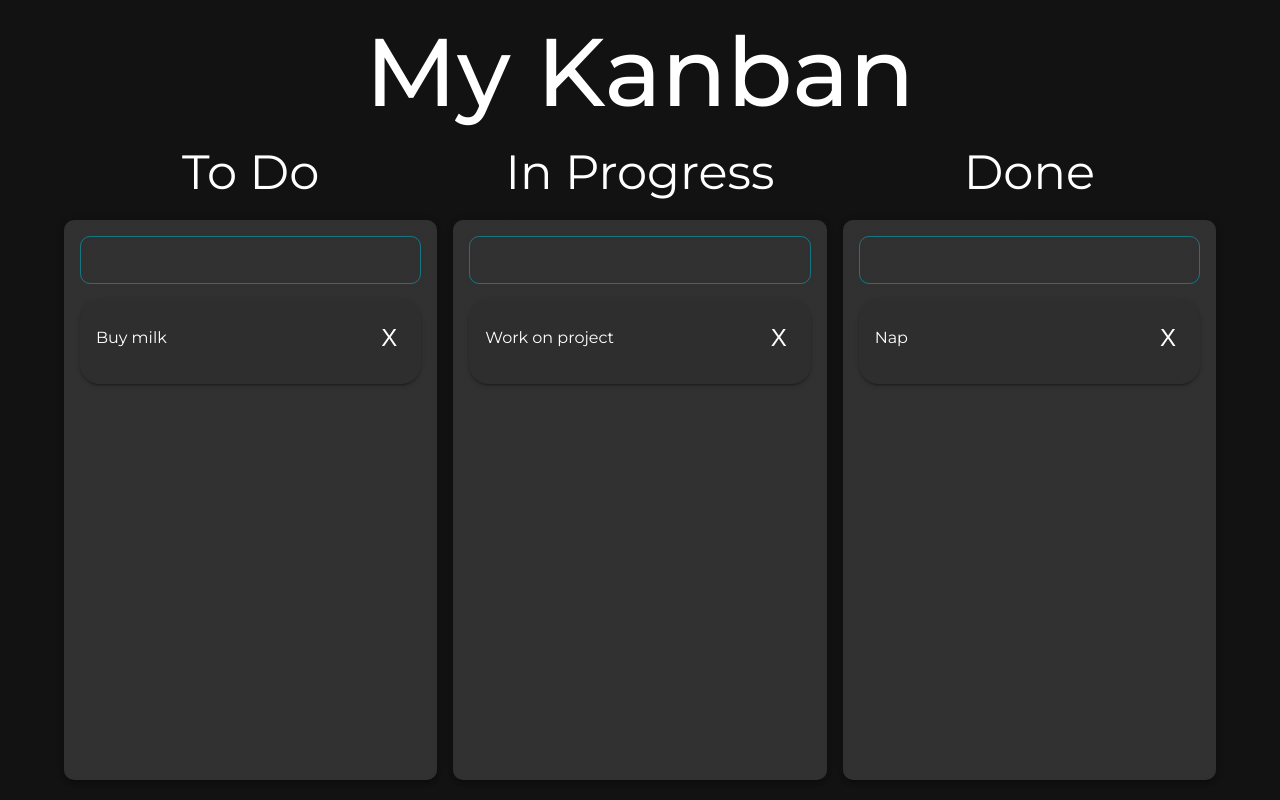
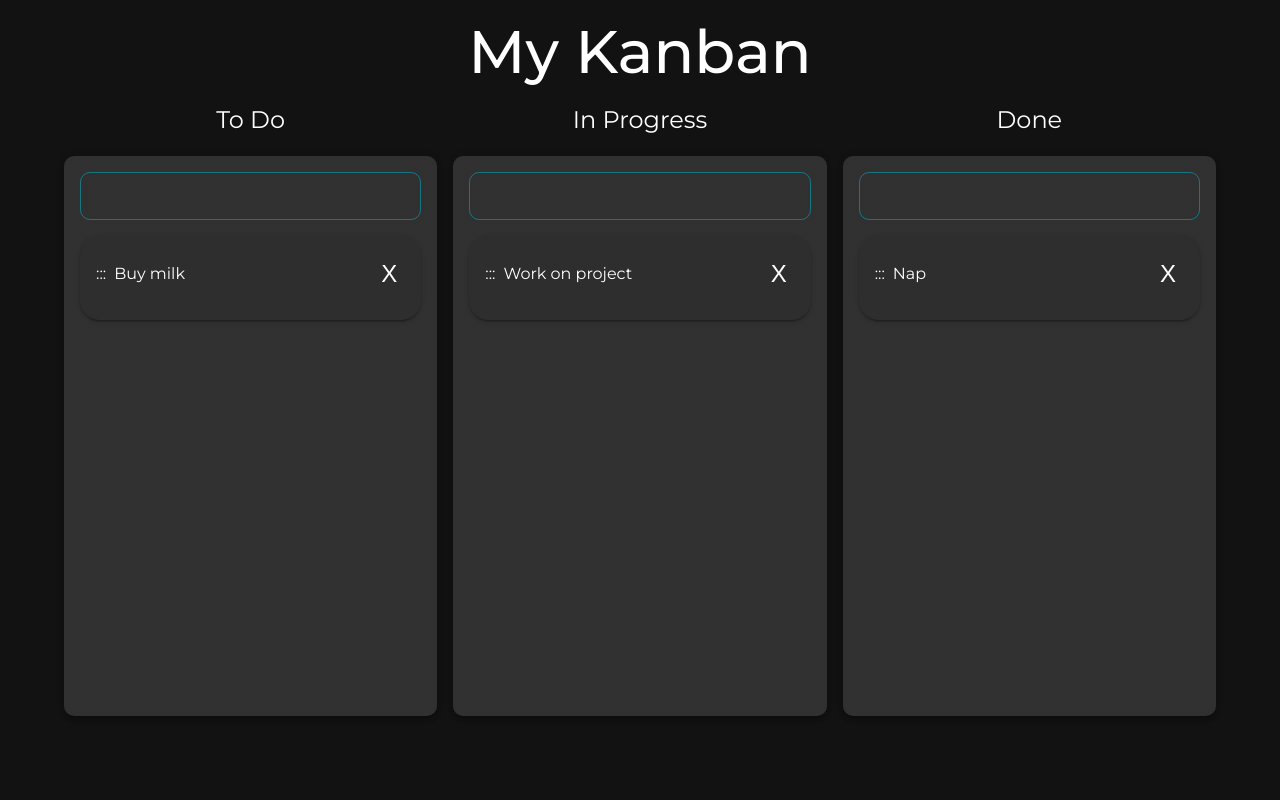
Before and after one commit to jiji1596/my-kanban-app, a React (Vite) app: page / in a window 1280 px wide. Built offline with nearby package versions, Linux system fonts and the light colour scheme; some icons are missing.

Commit message:
drag handle implemented. to prevent the dragging function to mess with other buttons inside the card

```diff
--- a/src/App.jsx
+++ b/src/App.jsx
@@ -35,7 +35,7 @@ function App() {
       >
         <Container maxWidth="lg">
           <Typography
-            variant="h1"
+            variant="h2"
             sx={{
               fontFamily: "Montserrat",
               fontWeight: 500,
--- a/src/components/CardItem.jsx
+++ b/src/components/CardItem.jsx
@@ -45,12 +45,11 @@ export const CardItem = ({ id, text, colId }) => {
       sx={{
         mb: 2,
         borderRadius: 2,
-               transform: transform
+        transform: transform
           ? `translate(${transform.x}px, ${transform.y}px)`
           : undefined,
       }}
-       ref={setNodeRef}
-      {...listeners}
+      ref={setNodeRef}
       {...attributes}
     >
       <CardContent>
@@ -77,6 +76,9 @@ export const CardItem = ({ id, text, colId }) => {
             justifyContent="space-between"
             alignItems="center"
           >
+            <Box {...listeners} sx={{ cursor: "grab", pr: 1 }}>
+              :::
+            </Box>
             <Typography
               variant="body1"
               sx={{
--- a/src/components/Column.jsx
+++ b/src/components/Column.jsx
@@ -27,7 +27,7 @@ export const Column = ({ col, addCard }) => {
         height: "100%", // give the board a vertical presence
       }}
     >
-      <Typography variant="h3" align="center" sx={{ marginBottom: "20px" }}>
+      <Typography variant="h5" align="center" sx={{ marginBottom: "20px" }}>
         {col.title}
       </Typography>
       <Paper
```
